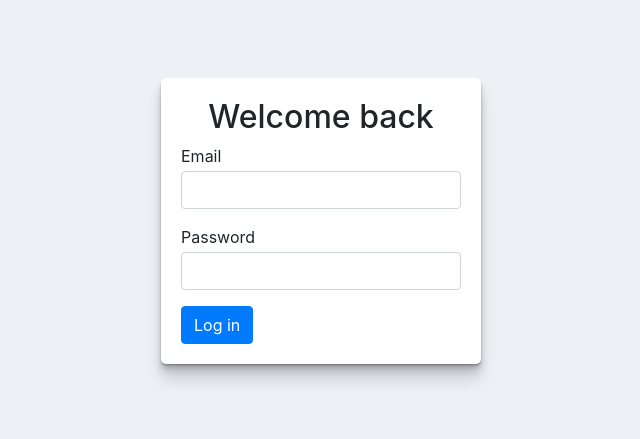
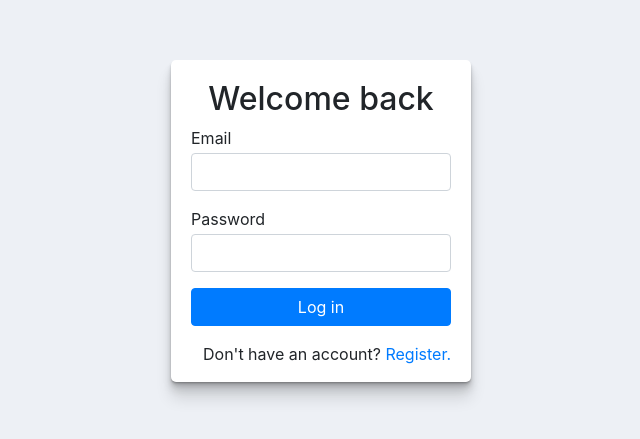
Before and after one commit to CEN-Group-3D/CEN-Project, a React (Create React App) app in the folder client/: page /login in a window 1280 px wide. Shown: the part 179-618 px from the top of the page, without its empty margins (319-959 px from the left). Built offline with nearby package versions, Linux system fonts and the light colour scheme.

Commit message:
Added registration text

```diff
--- a/client/src/views/Login/Login.css
+++ b/client/src/views/Login/Login.css
@@ -3,6 +3,15 @@
 }
 .login-field label {
     margin-bottom: 3px;
+}
+#login-panel {
+    max-width: 300px;
+}
+.register-text {
+    line-height: 1;
+    margin-top: 20px;
+    margin-bottom: 0;
+    width: 100%;
 }
 /* .login-form {
     display: flex;
--- a/client/src/views/Login/Login.js
+++ b/client/src/views/Login/Login.js
@@ -37,7 +37,7 @@ class Login extends React.Component {
 
     render() {
         return (
-            <div className='login-panel panel container col-xs-12 col-md-3'>
+            <div className='panel container' id="login-panel">
                 <h2 id="login-header">Welcome back</h2>
                 <form onSubmit={this.handleLogin} method="POST" className="login-form">
                     {
@@ -53,8 +53,9 @@ class Login extends React.Component {
                         <label for="password">Password</label>
                         <input required className={`${this.state.error ? 'is-invalid' : ''} form-control`} type="password" id="password" name="password"></input>
                     </div>
-                    <button className="btn btn-primary">Log in</button>
+                    <button className="col-12 btn btn-primary">Log in</button>
                 </form>
+                <p className="register-text text-center">Don't have an account? <a href="/register">Register.</a></p>
             </div>
         );
     }
```
